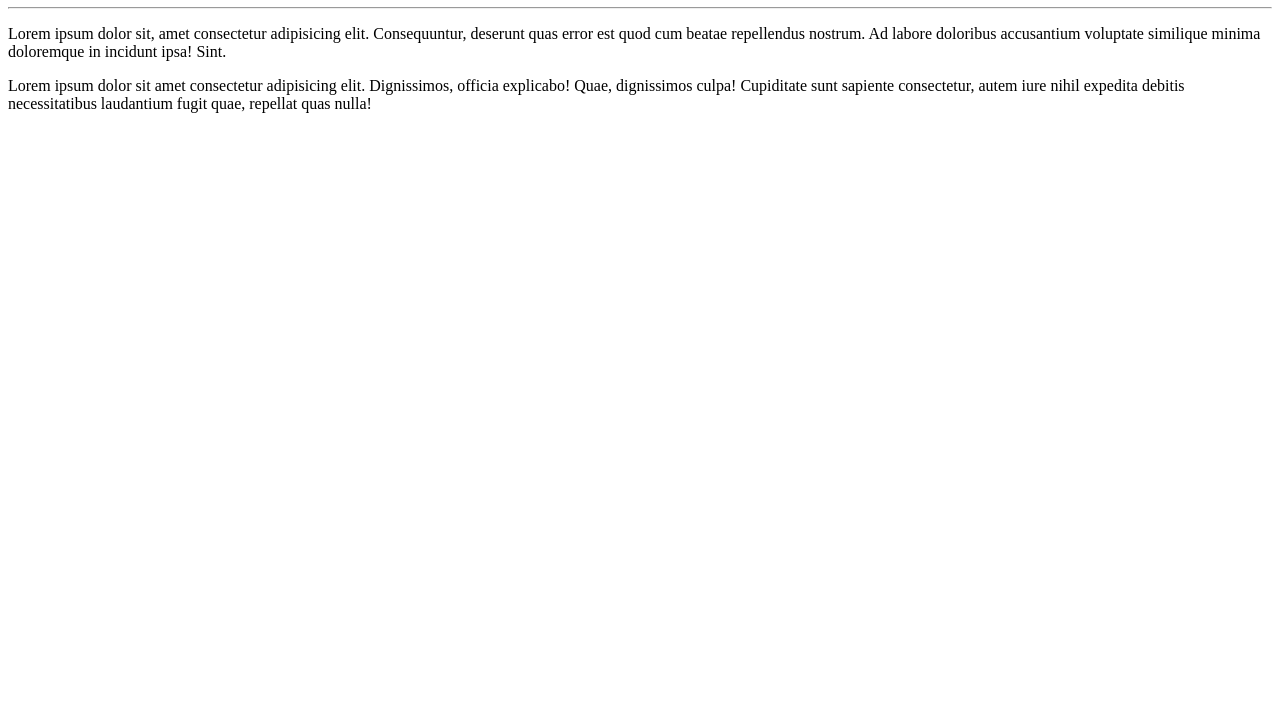
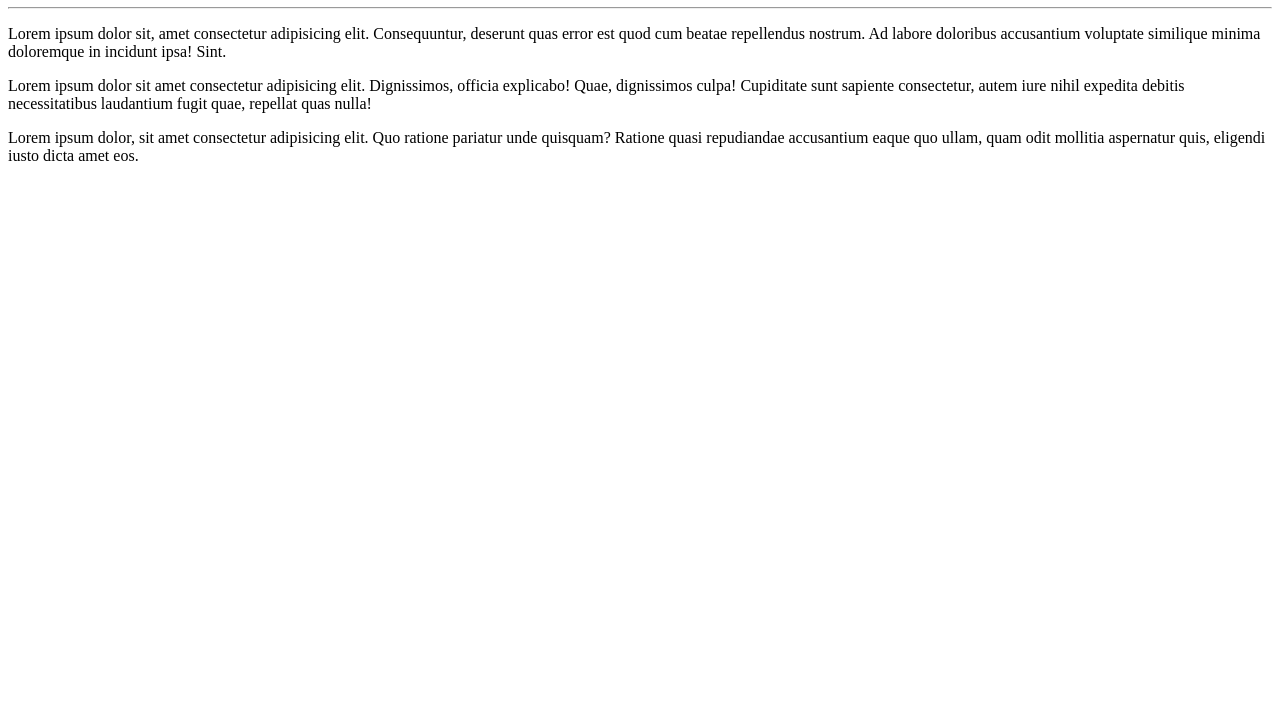
Before and after one commit to Nathan-Paulo/Ola-Mundo, a plain HTML site: page site.exemplo/index.html in a window 1280 px wide. Shown: the part 73-800 px from the top of the page. Drawn offline with Linux system fonts and the light colour scheme.

Commit message:
Update index.html

```diff
--- a/site.exemplo/index.html
+++ b/site.exemplo/index.html
@@ -10,5 +10,6 @@
     <hr>
     <p>Lorem ipsum dolor sit, amet consectetur adipisicing elit. Consequuntur, deserunt quas error est quod cum beatae repellendus nostrum. Ad labore doloribus accusantium voluptate similique minima doloremque in incidunt ipsa! Sint.</p>
     <p>Lorem ipsum dolor sit amet consectetur adipisicing elit. Dignissimos, officia explicabo! Quae, dignissimos culpa! Cupiditate sunt sapiente consectetur, autem iure nihil expedita debitis necessitatibus laudantium fugit quae, repellat quas nulla!</p>
+    <p>Lorem ipsum dolor, sit amet consectetur adipisicing elit. Quo ratione pariatur unde quisquam? Ratione quasi repudiandae accusantium eaque quo ullam, quam odit mollitia aspernatur quis, eligendi iusto dicta amet eos.</p>
 </body>
 </html>
```
